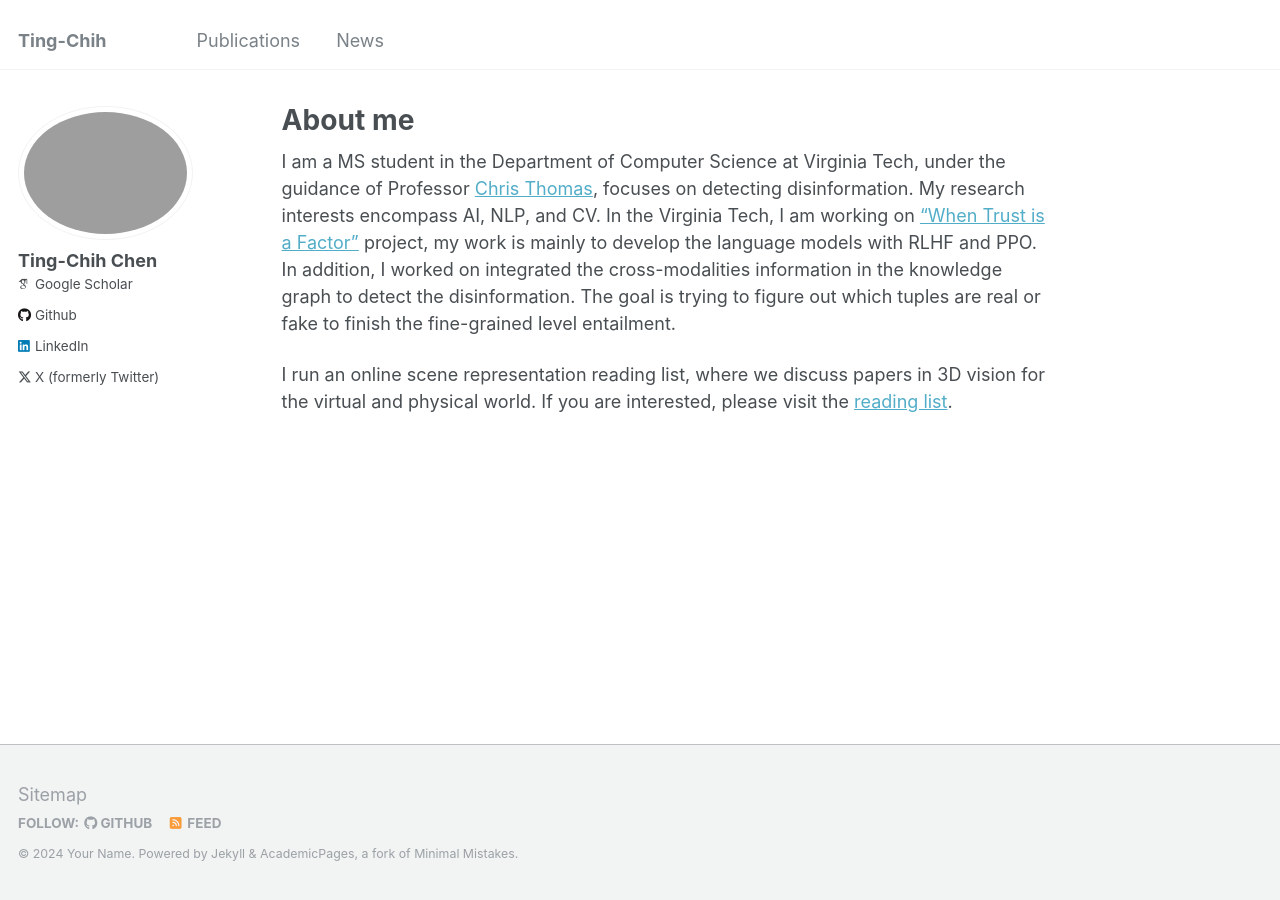
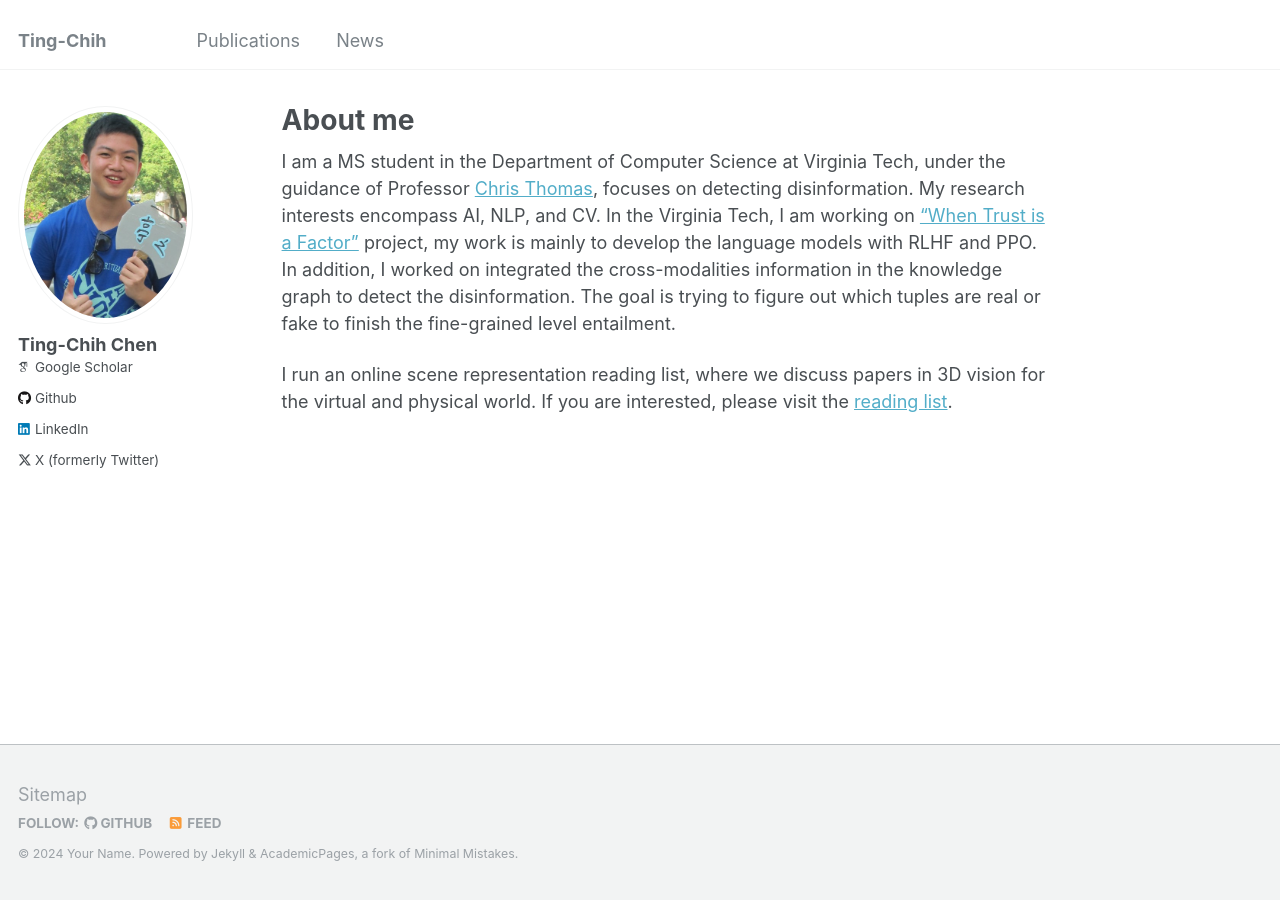
Before and after one commit to tingchihc/tingchihc.github.io, a Jekyll site: the page built from _pages/about.md, in a window 1280 px wide. Built offline with Jekyll 4.4.1, drawn with Linux system fonts in a browser that asks for light colours; some web fonts are replaced.

Commit message:
Update _config.yml

```diff
--- a/_config.yml
+++ b/_config.yml
@@ -21,7 +21,7 @@ repository               : "academicpages/academicpages.github.io"
 #               Additional customization can be done by editing /_includes/author-profile.html
 author:
   # Biographic information
-  avatar           : "profio_TC.jpg"
+  avatar           : "profile_TC.jpg"
   name             : "Ting-Chih Chen"
   pronouns         : # example: "she/her"
   #bio              : "Short biography for the left-hand sidebar"
```
